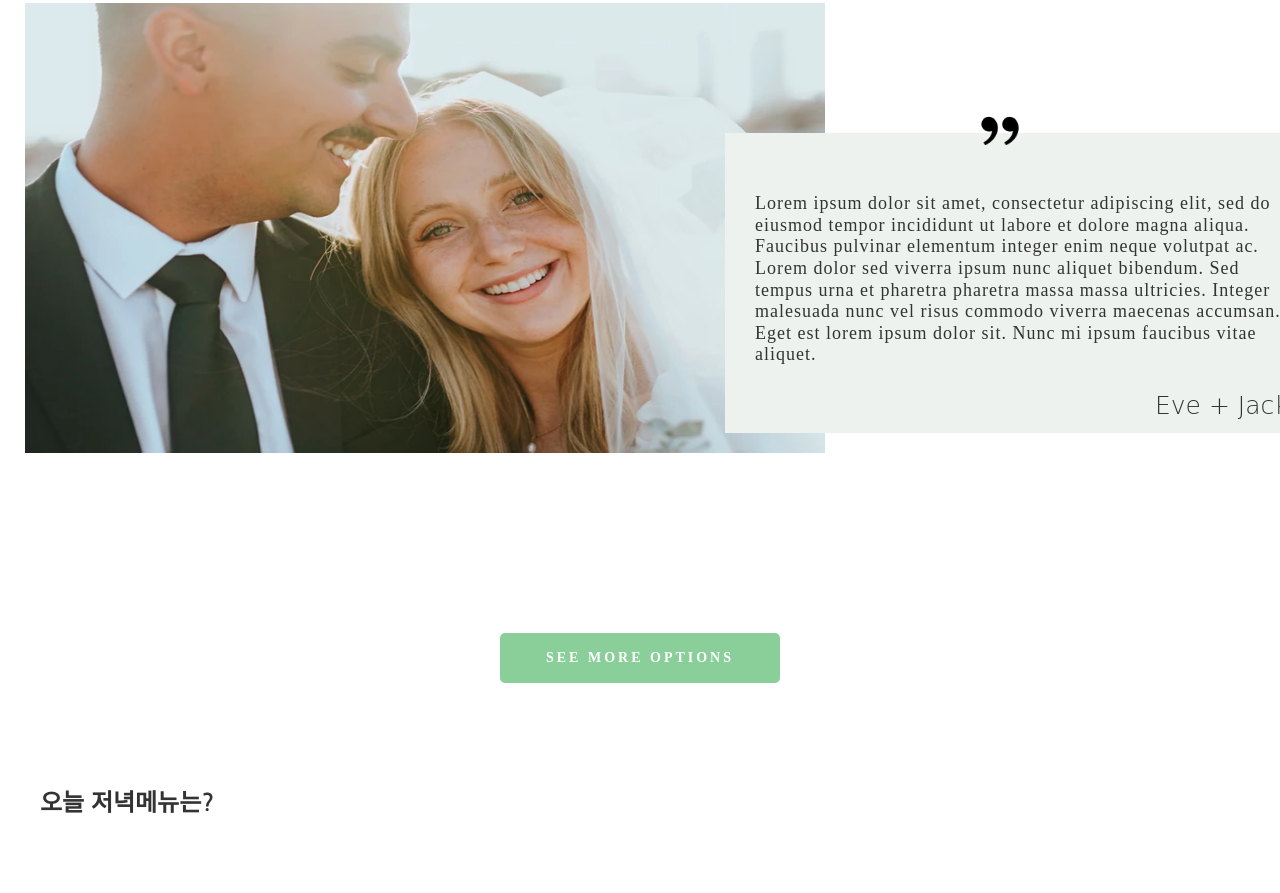
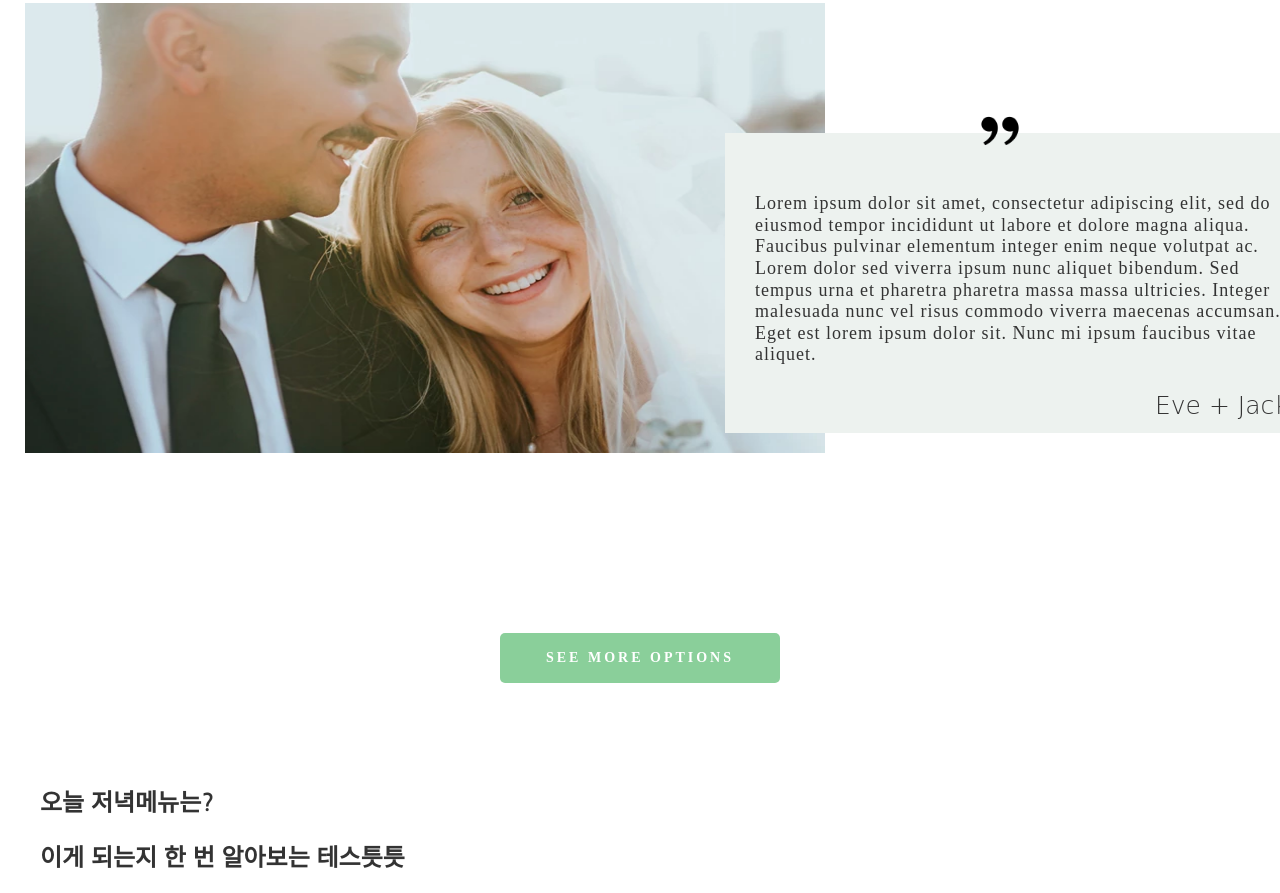
Before and after one commit to freshsong/weddinghp, a plain HTML site: page index.html in a window 1280 px wide. Shown: the part 4738-5631 px from the top of the page. Before the commit the page ends 5576 px from the top, so only its background shows below. Drawn offline with Linux system fonts and the light colour scheme; a web font is replaced by a local one.

Commit message:
test
집에서도 되는지 알아보는 테스트

```diff
--- a/index.html
+++ b/index.html
@@ -206,6 +206,7 @@
             see more options
       </a>
          <h1> 오늘 저녁메뉴는?</h1>
+         <h1>이게 되는지 한 번 알아보는 테스틋틋</h1>
     </div>
 
 
```
